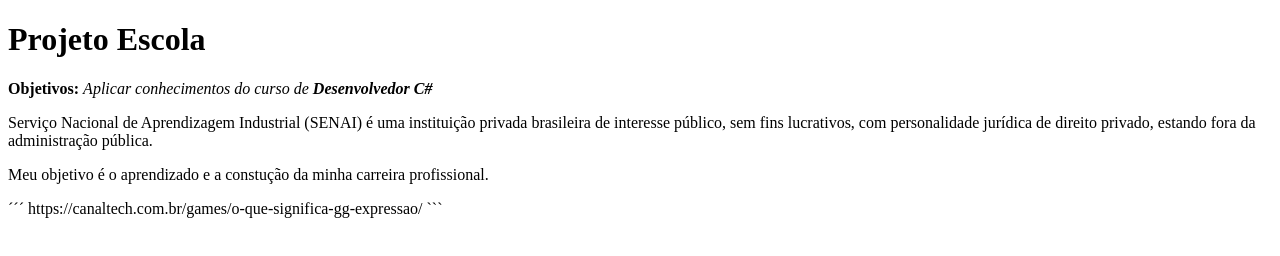
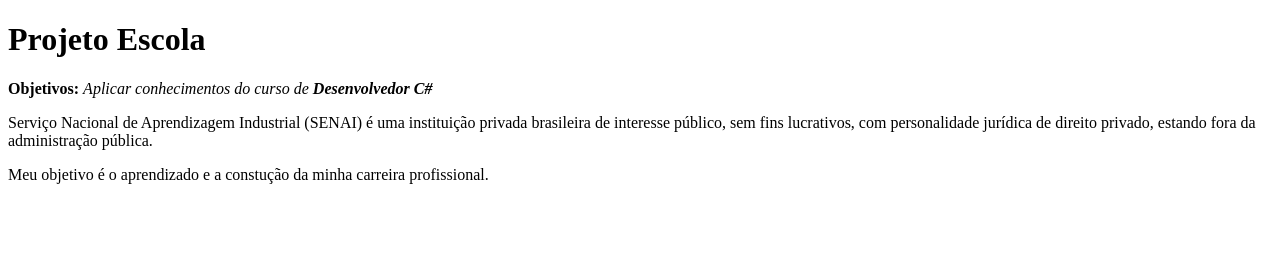
Before and after one commit to Mikaelrz/Projetofinal, a plain HTML site: page index.html in a window 1280 px wide. Drawn offline with Linux system fonts and the light colour scheme.

Commit message:
Update index.html

````diff
--- a/index.html
+++ b/index.html
@@ -16,11 +16,6 @@
 </p>
 Meu objetivo é o aprendizado e a constução da minha carreira profissional.
 <p>
-    ´´´
-    https://canaltech.com.br/games/o-que-significa-gg-expressao/
-
-    ```
-
 
 </p>
 </body>
````
